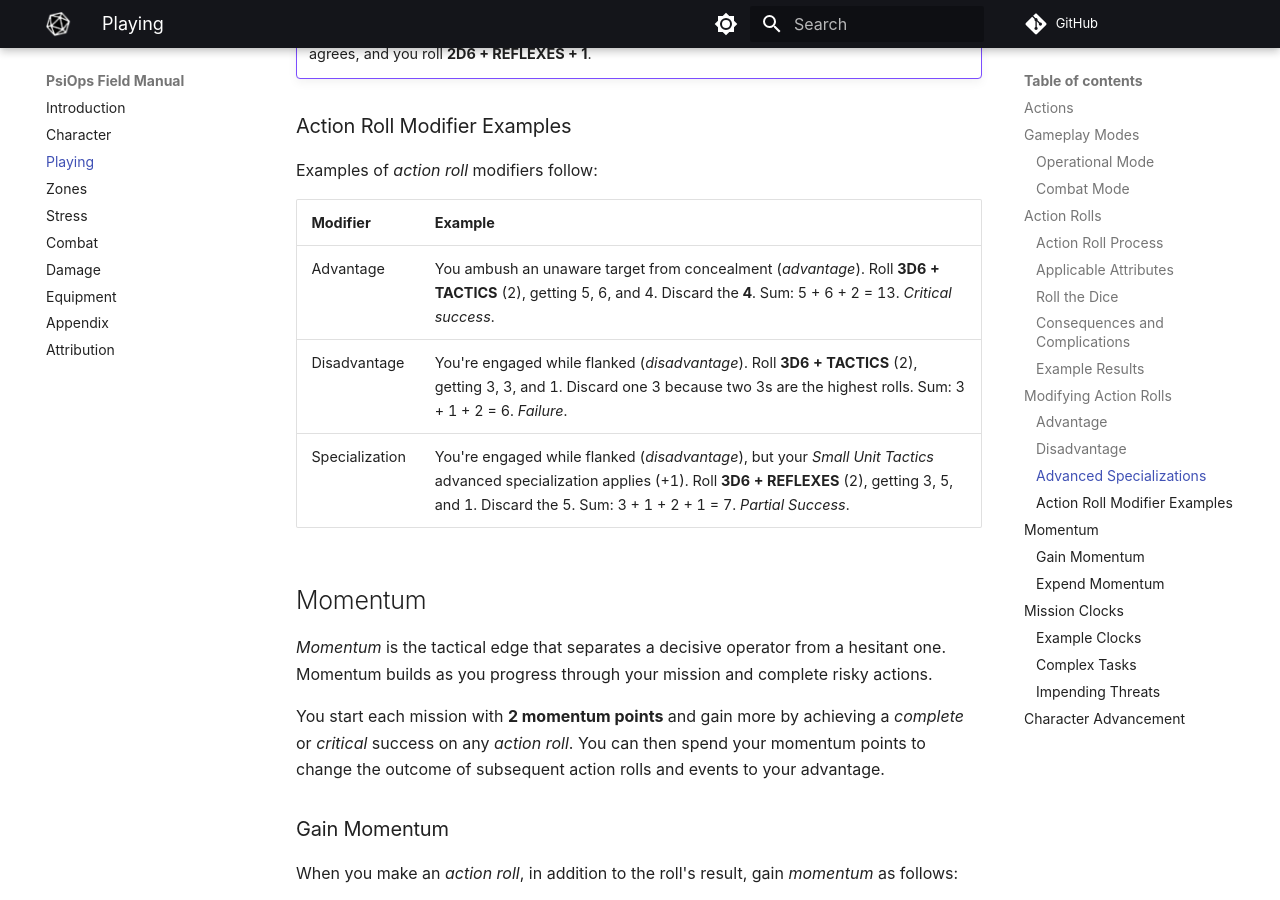
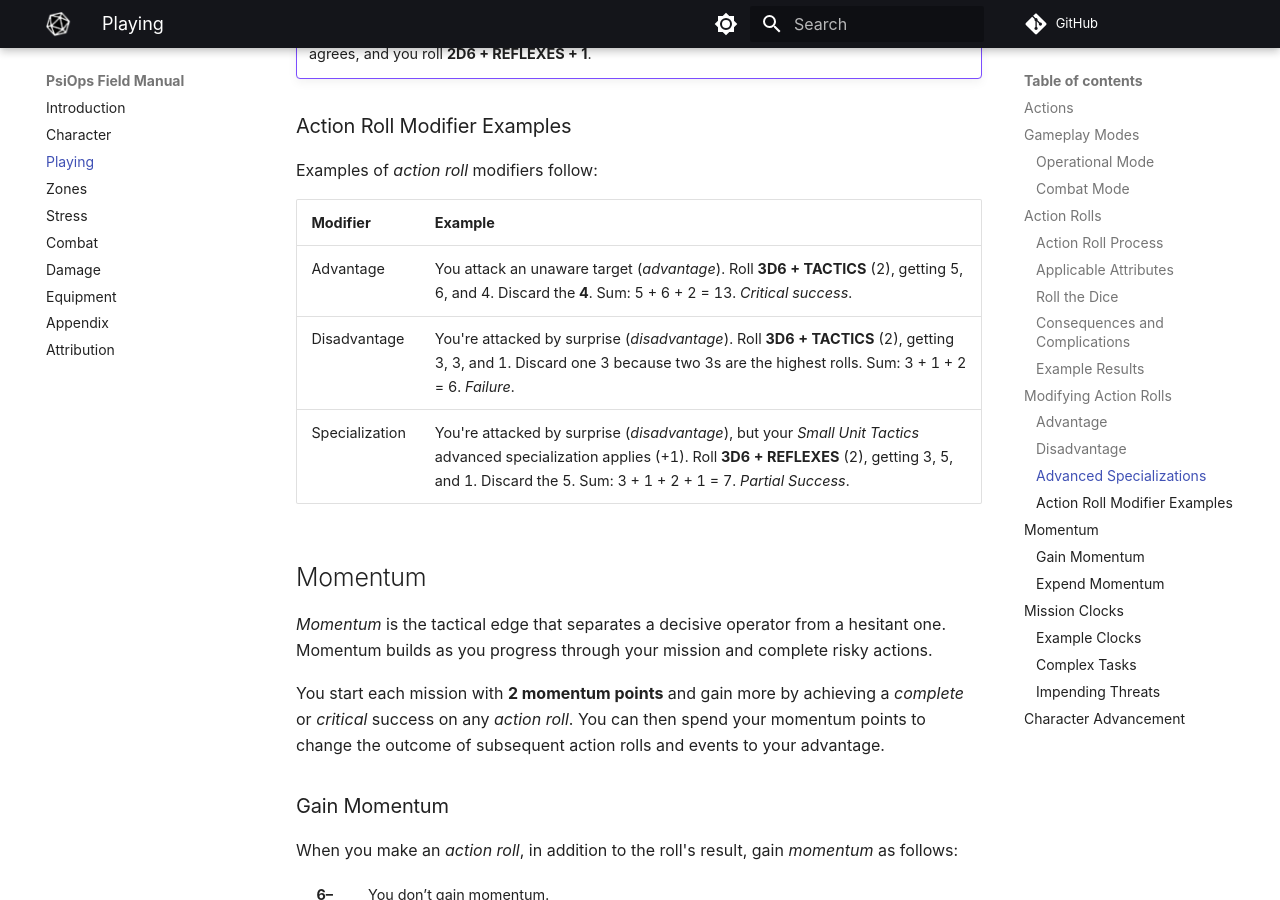
Before and after one commit to joemoose/psiops, an MkDocs documentation site: the page built from docs/playing.md, in a window 1280 px wide and 900 px high, scrolled down 5669 px. Built offline with MkDocs 1.6.1 and Material for MkDocs 9.7.7, drawn with Linux system fonts in a browser that asks for light colours; plug-ins that fetch from the network failed and are left out; comment, search, counter and statistics services are not loaded.

Commit message:
Update action roll examples in playing.md

```diff
--- a/docs/playing.md
+++ b/docs/playing.md
@@ -153,9 +153,9 @@ Examples of *action roll* modifiers follow:
 
 | Modifier | Example |
 | - | - |
-| Advantage | You ambush an unaware target from concealment (*advantage*). Roll **3D6 + TACTICS** (2), getting 5, 6, and 4. Discard the **4**. Sum: 5 + 6 + 2 = 13. *Critical success*. |
-| Disadvantage | You're engaged while flanked (*disadvantage*). Roll **3D6 + TACTICS** (2), getting 3, 3, and 1. Discard one 3 because two 3s are the highest rolls. Sum: 3 + 1 + 2 = 6. *Failure*. |
-| Specialization | You're engaged while flanked (*disadvantage*), but your *Small Unit Tactics* advanced specialization applies (+1). Roll **3D6 + REFLEXES** (2), getting 3, 5, and 1. Discard the 5. Sum: 3 + 1 + 2 + 1 = 7. *Partial Success*. |
+| Advantage | You attack an unaware target (*advantage*). Roll **3D6 + TACTICS** (2), getting 5, 6, and 4. Discard the **4**. Sum: 5 + 6 + 2 = 13. *Critical success*. |
+| Disadvantage | You're attacked by surprise (*disadvantage*). Roll **3D6 + TACTICS** (2), getting 3, 3, and 1. Discard one 3 because two 3s are the highest rolls. Sum: 3 + 1 + 2 = 6. *Failure*. |
+| Specialization | You're attacked by surprise (*disadvantage*), but your *Small Unit Tactics* advanced specialization applies (+1). Roll **3D6 + REFLEXES** (2), getting 3, 5, and 1. Discard the 5. Sum: 3 + 1 + 2 + 1 = 7. *Partial Success*. |
 
 ## Momentum
 
```
